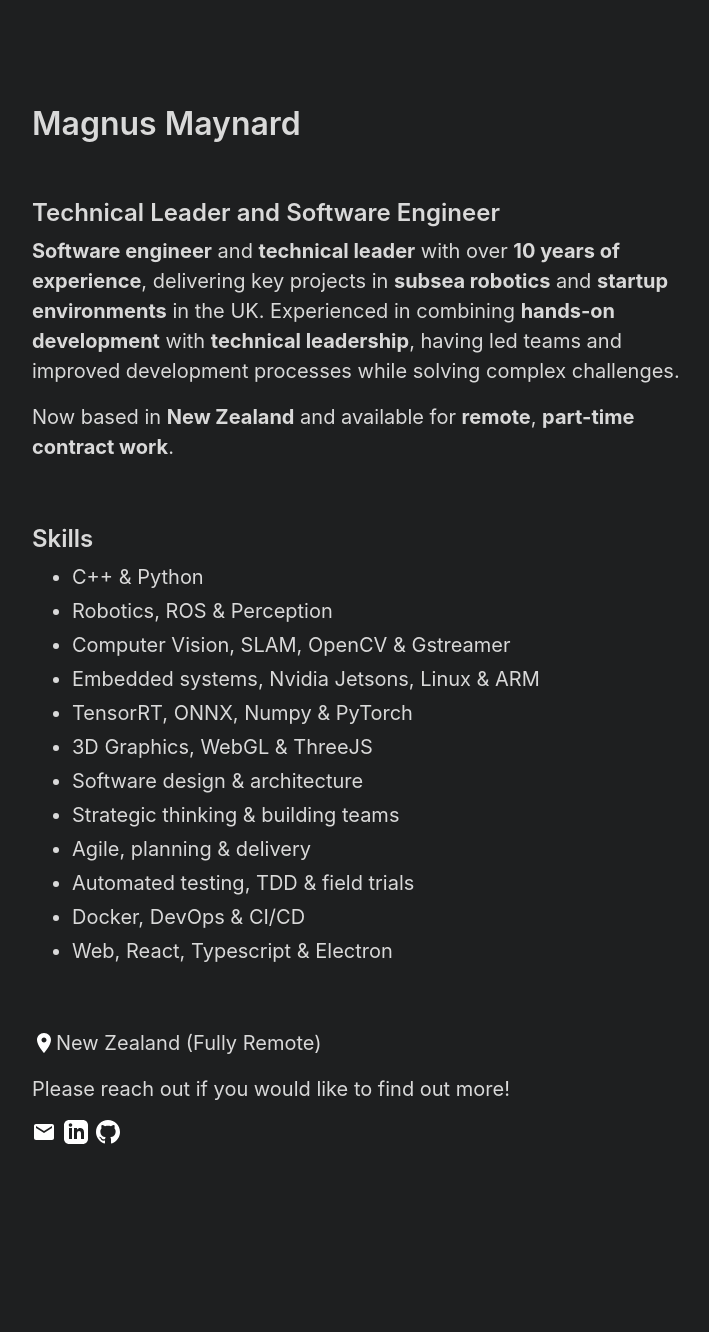
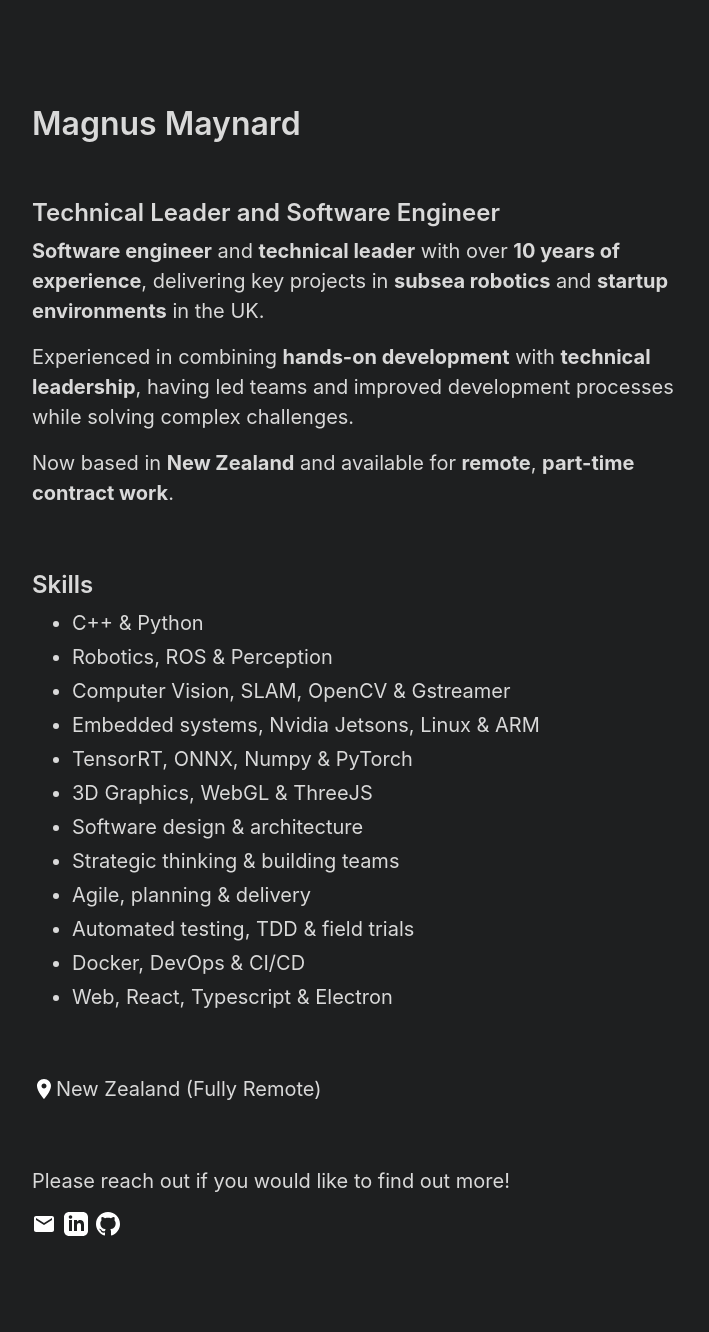
Before and after one commit to magnusmaynard/magnusmaynard.github.io, a Jekyll site: the page built from index.md, in a window 1280 px wide. Shown: the whole page, without its empty margins (272-981 px from the left). Built offline with Jekyll 4.4.1, drawn with Linux system fonts in a browser that asks for light colours; before the commit the page ends 1240 px from its top, so only the background shows below that.

Commit message:
Update index.md

```diff
--- a/index.md
+++ b/index.md
@@ -7,7 +7,9 @@ title: Magnus Maynard
 
 ## Technical Leader and Software Engineer
 
-**Software engineer** and **technical leader** with over **10 years of experience**, delivering key projects in **subsea robotics** and **startup environments** in the UK. Experienced in combining **hands-on development** with **technical leadership**, having led teams and improved development processes while solving complex challenges.
+**Software engineer** and **technical leader** with over **10 years of experience**, delivering key projects in **subsea robotics** and **startup environments** in the UK.
+
+Experienced in combining **hands-on development** with **technical leadership**, having led teams and improved development processes while solving complex challenges.
 
 Now based in **New Zealand** and available for **remote**, **part-time contract work**.
 
@@ -33,6 +35,7 @@ Now based in **New Zealand** and available for **remote**, **part-time contract
   <p>New Zealand (Fully Remote)</p>
 </div>
 
+<br>
 
 Please reach out if you would like to find out more!
 
```
